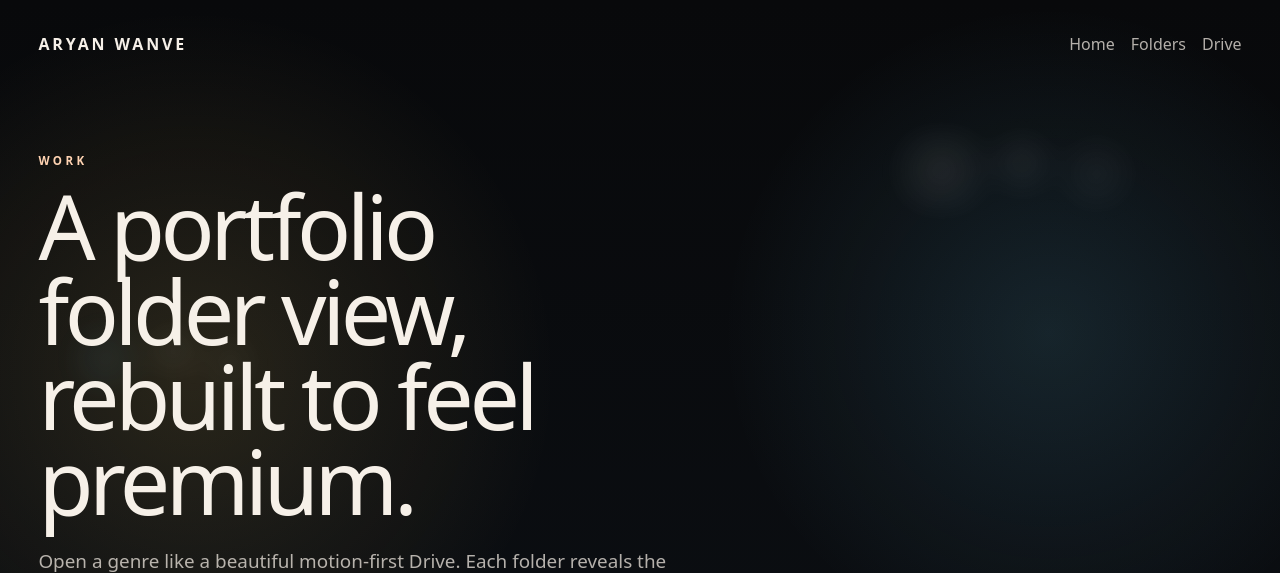
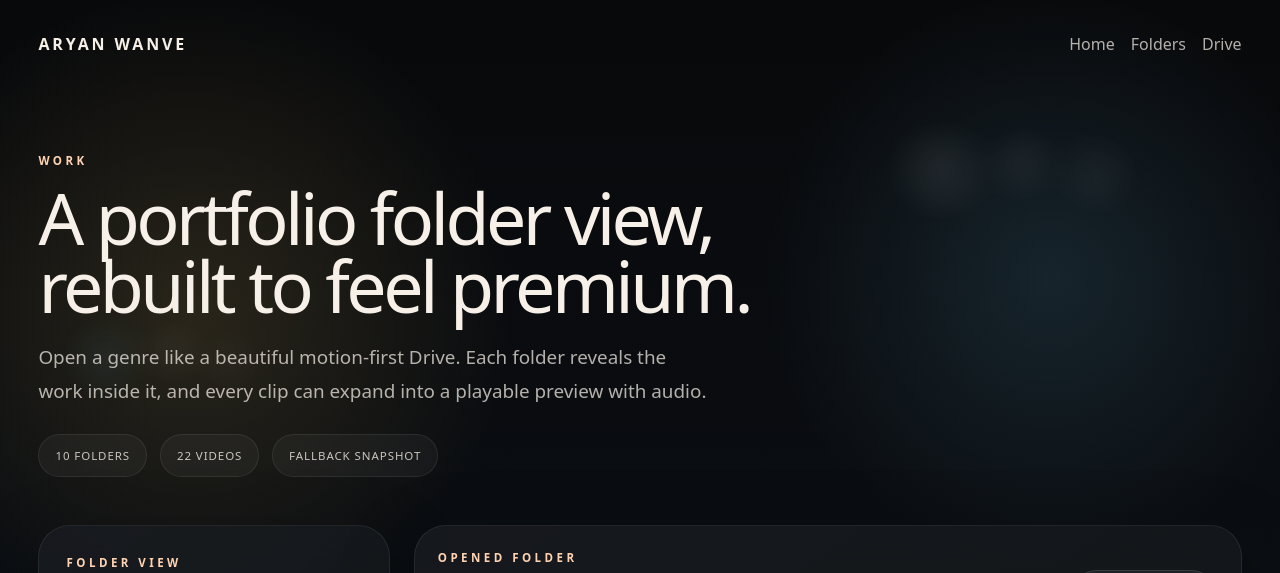
Before and after one commit to Aryan-Wanve/portfolio, a Next.js app: page /work in a window 1280 px wide. Shown: the top 573 px of the page. Built offline with nearby package versions, Linux system fonts and the light colour scheme; no server answers.

Commit message:
fixed two line issue in portfolio page

```diff
--- a/src/app/globals.css
+++ b/src/app/globals.css
@@ -1353,17 +1353,23 @@ textarea {
 .work-drive-hero {
   position: relative;
   z-index: 1;
-  width: min(100%, 58rem);
+  width: min(100%, 72rem);
   padding: 6rem 0 3rem;
 }
 
 .work-drive-hero h1 {
   margin: 0;
   font-family: var(--font-display);
-  font-size: clamp(3rem, 7vw, 5.6rem);
+  font-size: clamp(2.75rem, 5.6vw, 4.8rem);
   line-height: 0.95;
   letter-spacing: -0.05em;
-  max-width: 11ch;
+  max-width: none;
+  text-wrap: initial;
+}
+
+.work-hero-line {
+  display: block;
+  white-space: nowrap;
 }
 
 .work-drive-pills {
@@ -1545,6 +1551,8 @@ textarea {
 .drive-video-thumb-wrap {
   position: relative;
   overflow: hidden;
+  width: min(100%, 82%);
+  margin: 0 auto;
   border-radius: 1rem;
   aspect-ratio: var(--thumb-aspect, 16 / 10);
   background: rgba(255, 255, 255, 0.035);
--- a/src/app/work/WorkPageClient.js
+++ b/src/app/work/WorkPageClient.js
@@ -83,7 +83,10 @@ export default function WorkPageClient({ groups, portfolioRootId, isDynamic }) {
 
         <section className="work-drive-hero">
           <p className="eyebrow">Work</p>
-          <h1>A portfolio folder view, rebuilt to feel premium.</h1>
+          <h1>
+            <span className="work-hero-line">A portfolio folder view,</span>
+            <span className="work-hero-line">rebuilt to feel premium.</span>
+          </h1>
           <p className="work-hero-copy">
             Open a genre like a beautiful motion-first Drive. Each folder reveals the work
             inside it, and every clip can expand into a playable preview with audio.
```
